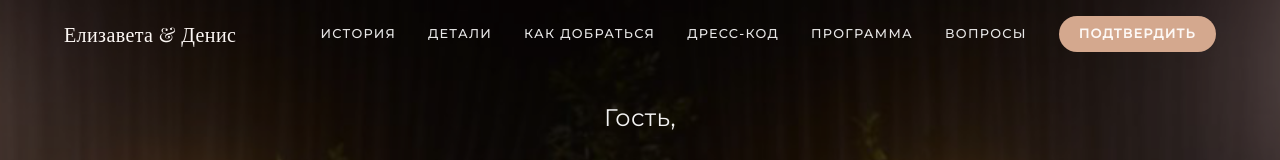
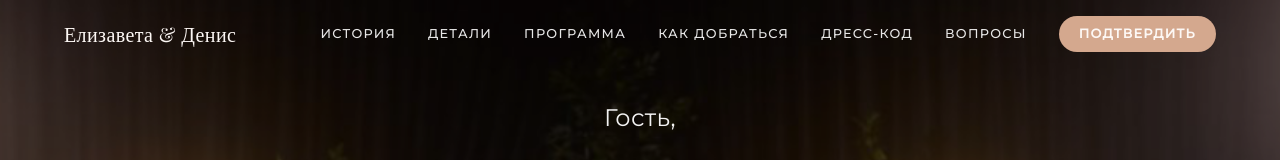
Before and after one commit to 5h4r3r/invitation, a Vue app: page / in a window 1280 px wide. Shown: the top 160 px of the page. Built offline with nearby package versions, Linux system fonts and the light colour scheme; no server answers; a web font is replaced by a local one.

Commit message:
nav: программа после деталей

```diff
--- a/src/components/NavBar.vue
+++ b/src/components/NavBar.vue
@@ -7,9 +7,9 @@
       <div class="nav-links">
         <a href="#love-story">История</a>
         <a href="#date-place">Детали</a>
+        <a href="#timeline">Программа</a>
         <a href="#map">Как добраться</a>
         <a href="#dress-code">Дресс-код</a>
-        <a href="#timeline">Программа</a>
         <a href="#faq">Вопросы</a>
         <a href="#music" v-if="config.musicPlayer.enabled">Музыка</a>
         <a href="#rsvp" class="nav-rsvp-link">Подтвердить</a>
@@ -21,9 +21,9 @@
     <div class="nav-mobile" :class="{ open: mobileOpen }">
       <a href="#love-story" @click="mobileOpen = false">История</a>
       <a href="#date-place" @click="mobileOpen = false">Детали</a>
+      <a href="#timeline" @click="mobileOpen = false">Программа</a>
       <a href="#map" @click="mobileOpen = false">Как добраться</a>
       <a href="#dress-code" @click="mobileOpen = false">Дресс-код</a>
-      <a href="#timeline" @click="mobileOpen = false">Программа</a>
       <a href="#faq" @click="mobileOpen = false">Вопросы</a>
       <a href="#music" @click="mobileOpen = false" v-if="config.musicPlayer.enabled">Музыка</a>
       <a href="#rsvp" @click="mobileOpen = false" class="nav-rsvp-link">Подтвердить</a>
```
Also changed, not shown: 4 other files (tests, documents, lock files or other folders).
